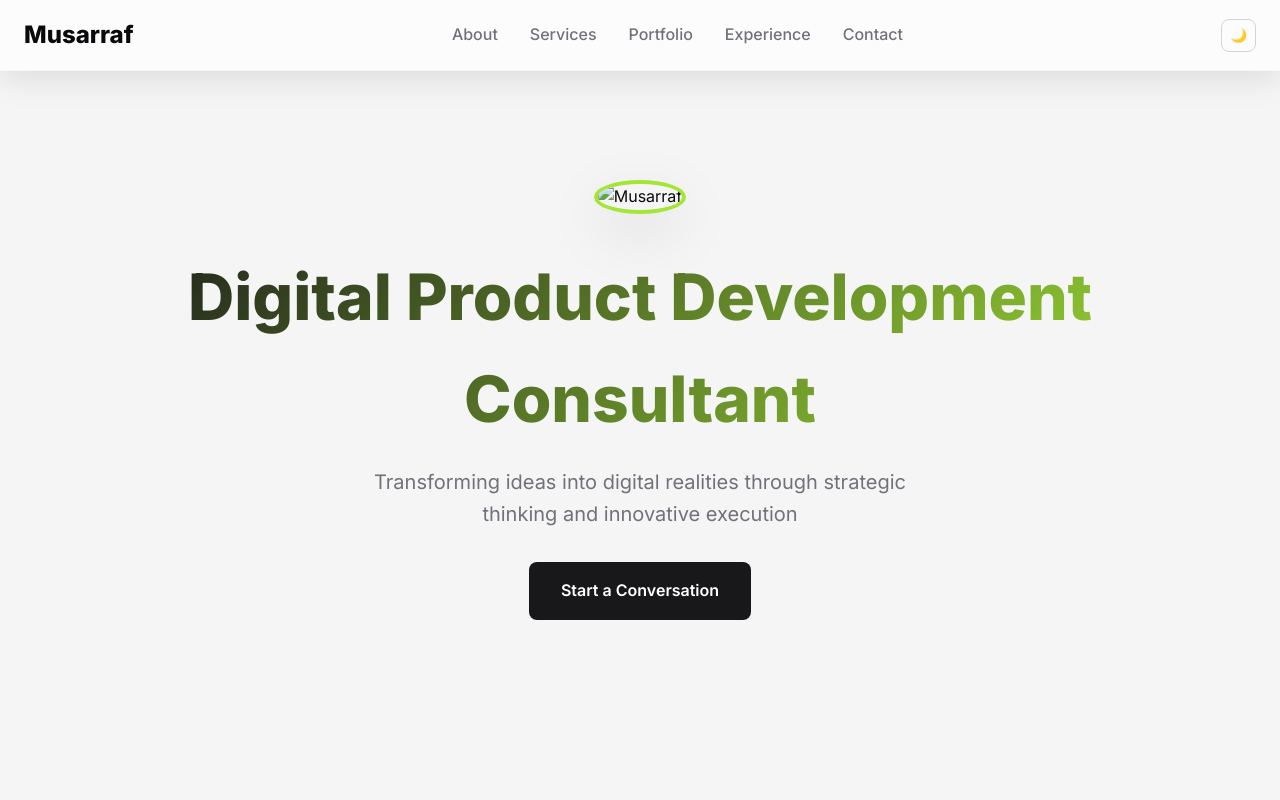
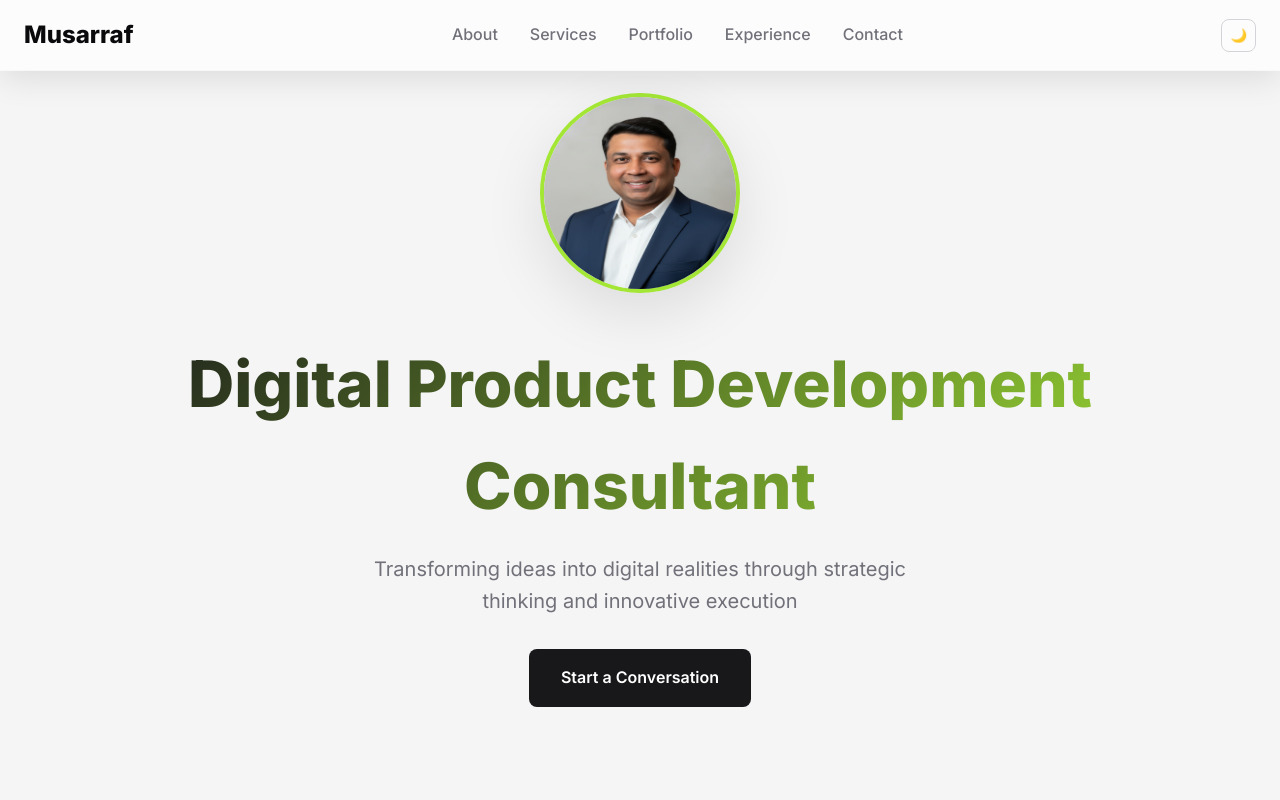
Before and after one commit to musarraf-hossain/musarraf-hossain.github.io, a plain HTML site: page index.html in a window 1280 px wide. Shown: the top 800 px of the page. Drawn offline with Linux system fonts and the light colour scheme.

Commit message:
fixed profile image link

```diff
--- a/index.html
+++ b/index.html
@@ -429,7 +429,7 @@
     <section class="hero" id="home">
         <div class="container">
             <div class="hero-content">
-                <img src="/lovable-uploads/c128e9e1-ee3c-4257-a8f5-13e937ea6962.png" alt="Musarraf" class="hero-image">
+                <img src="/musarraf.png" alt="Musarraf" class="hero-image">
                 <h1>Digital Product Development Consultant</h1>
                 <p>Transforming ideas into digital realities through strategic thinking and innovative execution</p>
                 <a href="#contact" class="btn">Start a Conversation</a>
```
